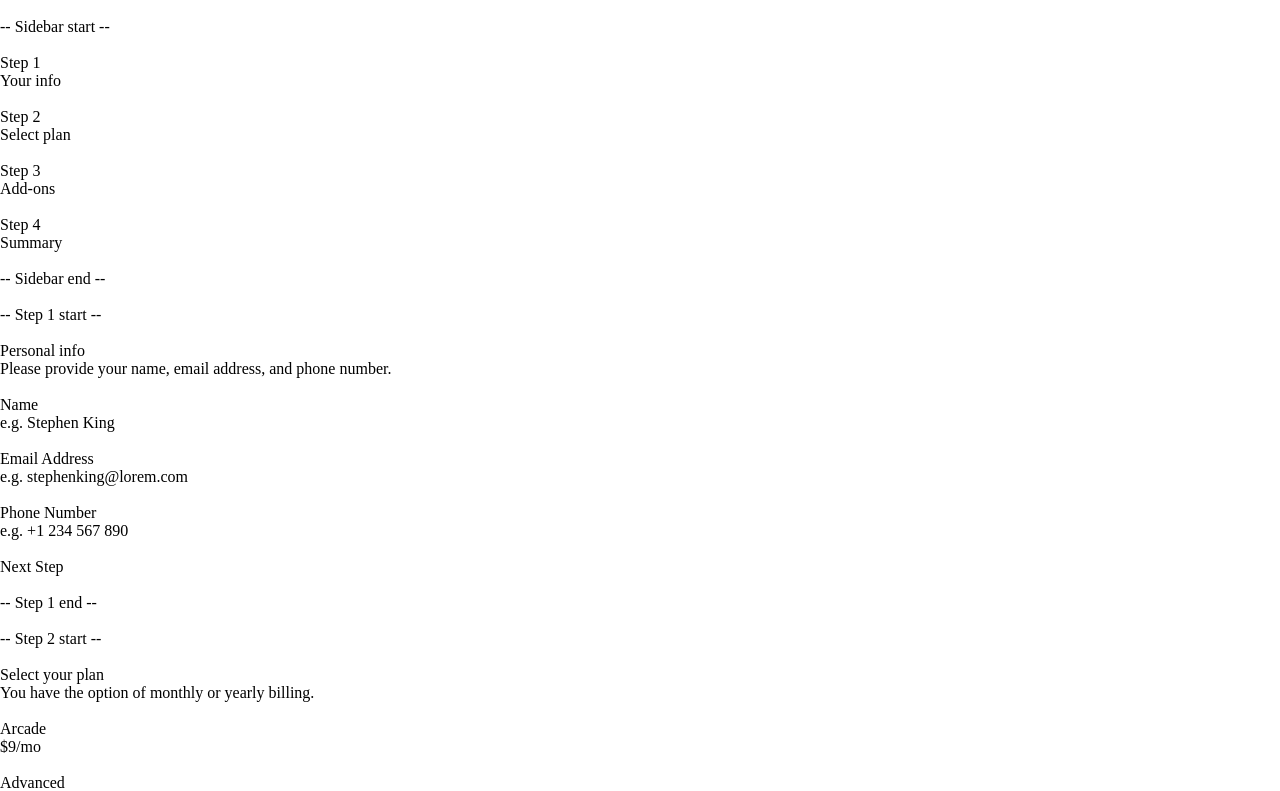
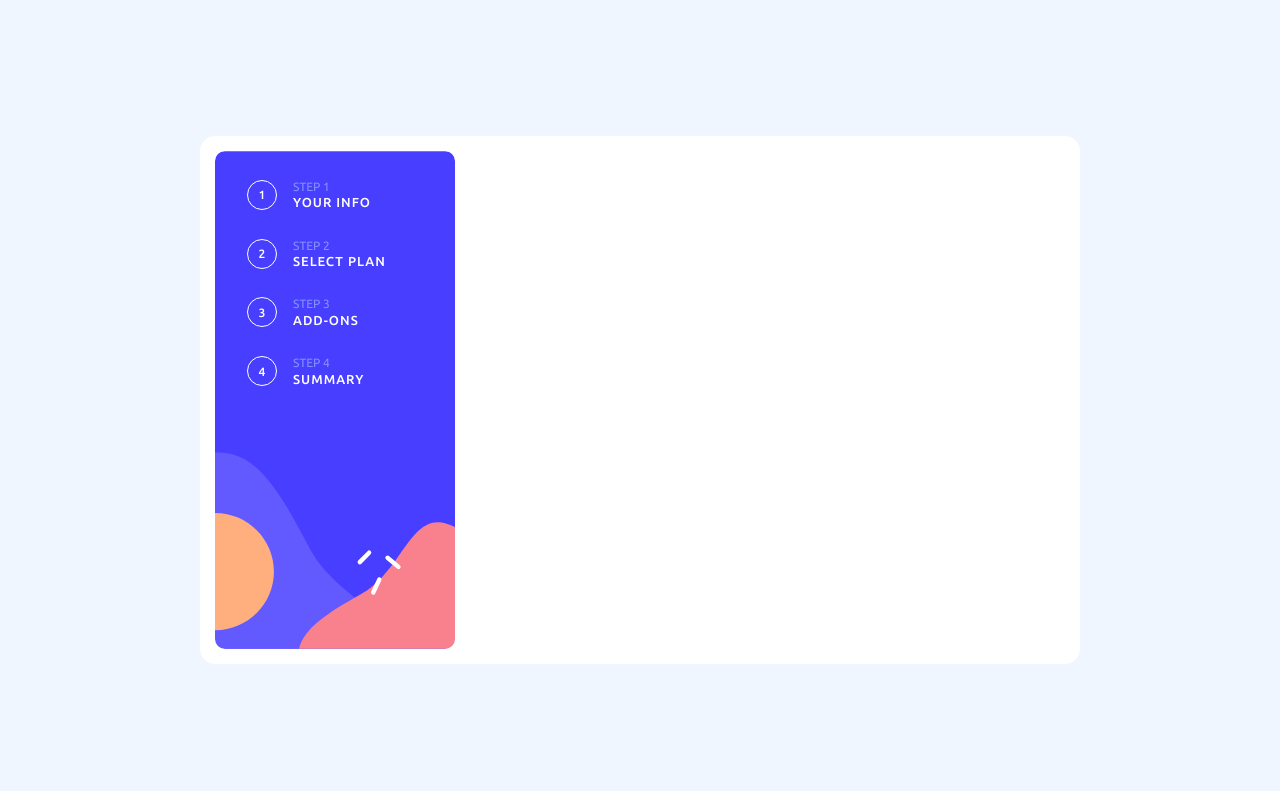
Before and after one commit to AAAnanastya/multi-step-form, a React (Create React App) app: page / in a window 1280 px wide. Shown: the top 791 px of the page. Built offline with nearby package versions, Linux system fonts and the light colour scheme.

Commit message:
Add basic grid and Sidebar component

```diff
--- a/src/App.jsx
+++ b/src/App.jsx
@@ -1,166 +1,7 @@
+import MultiStepForm from './сomponents/MultiStepForm';
+
 function App() {
-  return (
-    <div>
-      <br />
-      -- Sidebar start --
-      <br />
-      <br />
-      Step 1<br />
-      Your info
-      <br />
-      <br />
-      Step 2<br />
-      Select plan
-      <br />
-      <br />
-      Step 3<br />
-      Add-ons
-      <br />
-      <br />
-      Step 4<br />
-      Summary
-      <br />
-      <br />
-      -- Sidebar end --
-      <br />
-      <br />
-      -- Step 1 start --
-      <br />
-      <br />
-      Personal info
-      <br />
-      Please provide your name, email address, and phone number.
-      <br />
-      <br />
-      Name
-      <br />
-      e.g. Stephen King
-      <br />
-      <br />
-      Email Address
-      <br />
-      e.g. stephenking@lorem.com
-      <br />
-      <br />
-      Phone Number
-      <br />
-      e.g. +1 234 567 890
-      <br />
-      <br />
-      Next Step
-      <br />
-      <br />
-      -- Step 1 end --
-      <br />
-      <br />
-      -- Step 2 start --
-      <br />
-      <br />
-      Select your plan
-      <br />
-      You have the option of monthly or yearly billing.
-      <br />
-      <br />
-      Arcade
-      <br />
-      $9/mo
-      <br />
-      <br />
-      Advanced
-      <br />
-      $12/mo
-      <br />
-      <br />
-      Pro
-      <br />
-      $15/mo
-      <br />
-      <br />
-      Monthly
-      <br />
-      Yearly
-      <br />
-      <br />
-      Go Back
-      <br />
-      Next Step
-      <br />
-      <br />
-      -- Step 2 end --
-      <br />
-      <br />
-      -- Step 3 start --
-      <br />
-      <br />
-      Pick add-ons
-      <br />
-      Add-ons help enhance your gaming experience.
-      <br />
-      <br />
-      Online service
-      <br />
-      Access to multiplayer games
-      <br />
-      +$1/mo
-      <br />
-      <br />
-      Larger storagev
-      <br />
-      Extra 1TB of cloud save
-      <br />
-      +$2/mo
-      <br />
-      <br />
-      Customizable Profile
-      <br />
-      Custom theme on your profile
-      <br />
-      +$2/mo
-      <br />
-      <br />
-      Go Back
-      <br />
-      Next Step
-      <br />
-      <br />
-      -- Step 3 end --
-      <br />
-      <br />
-      -- Step 4 start --
-      <br />
-      <br />
-      Finishing up
-      <br />
-      Double-check everything looks OK before confirming.
-      <br />
-      <br />
-      -- Dynamically add subscription and add-on selections here --
-      <br />
-      <br />
-      Total (per month/year)
-      <br />
-      <br />
-      Go Back
-      <br />
-      Confirm
-      <br />
-      <br />
-      -- Step 4 end --
-      <br />
-      <br />
-      -- Step 5 start --
-      <br />
-      <br />
-      Thank you!
-      <br />
-      <br />
-      Thanks for confirming your subscription! We hope you have fun using our platform. If you ever need support, please feel free to email
-      us at support@loremgaming.com.
-      <br />
-      <br />
-      -- Step 5 end --
-    </div>
-  );
+  return <MultiStepForm />;
 }
 
 export default App;
--- a/src/index.css
+++ b/src/index.css
@@ -1,8 +1,3 @@
-body {
-  margin: 0;
-  padding: 0;
-}
-
 /* ------------ Typography ------------ */
 
 @font-face {
@@ -37,3 +32,21 @@ body {
   --color-alabaster: hsl(231, 100%, 99%);
   --color-white: hsl(0, 0%, 100%);
 }
+
+/* ------------ Layout ------------ */
+
+body {
+  margin: 0;
+  padding: 0;
+  height: 100vh;
+  background-color: var(--color-magnolia);
+  display: flex;
+  justify-content: center;
+  align-items: center;
+}
+
+* {
+  margin: 0;
+  padding: 0;
+  box-sizing: border-box;
+}
--- /dev/null
+++ b/src/сomponents/MultiStepForm.jsx
@@ -0,0 +1,12 @@
+import styles from './MultiStepForm.module.css';
+import Sidebar from './Sidebar/Sidebar';
+
+export default function MultiStepForm() {
+  return (
+    <form className={styles['adaptive-container']}>
+      <Sidebar />
+      <div className={styles.form}></div>
+      <div className={styles.checkout}></div>
+    </form>
+  );
+}
--- /dev/null
+++ b/src/сomponents/MultiStepForm.module.css
@@ -0,0 +1,56 @@
+.adaptive-container {
+  display: grid;
+  background-color: var(--color-white);
+}
+
+.form,
+.checkout {
+  background-color: var(--color-white);
+}
+
+/* ------------ Phone and portrait tablets adaptive ------------ */
+@media (max-width: 768px) {
+  .adaptive-container {
+    grid-template-rows: 25% auto 10%;
+    width: 100vw;
+    height: 100vh;
+    background: transparent;
+  }
+
+  .form {
+    grid-row: 2;
+    position: absolute;
+    top: 285px;
+    left: 50%;
+    transform: translate(-50%, -50%);
+    height: 24rem;
+    width: 90%;
+  }
+
+  .checkout {
+    grid-row: 3;
+  }
+}
+
+/* ------------ Tablets and desktop adaptive ------------ */
+@media (min-width: 769px) {
+  .adaptive-container {
+    grid-template-columns: 240px auto;
+    grid-template-rows: auto 80px;
+    gap: 10px;
+    width: 55rem;
+    height: 33rem;
+    padding: 15px;
+    border-radius: 15px;
+  }
+
+  .form {
+    grid-column: 2;
+    grid-row: 1;
+  }
+
+  .checkout {
+    grid-column: 2;
+    grid-row: 2;
+  }
+}
--- /dev/null
+++ b/src/сomponents/Sidebar/Sidebar.jsx
@@ -0,0 +1,13 @@
+import SidebarItem from './SidebarItem';
+import styles from './Sidebar.module.css';
+
+export default function Sidebar() {
+  return (
+    <div className={styles.sidebar}>
+      <SidebarItem id="1" title="Your info" />
+      <SidebarItem id="2" title="Select plan" />
+      <SidebarItem id="3" title="Add-ons" />
+      <SidebarItem id="4" title="Summary" />
+    </div>
+  );
+}
--- /dev/null
+++ b/src/сomponents/Sidebar/Sidebar.module.css
@@ -0,0 +1,27 @@
+/* ------------ Phone and portrait tablets adaptive ------------ */
+@media (max-width: 768px) {
+  .sidebar {
+    grid-row: 1;
+    background: url('../../../public/assets/images/bg-sidebar-mobile.svg');
+    background-position: bottom;
+    background-size: cover;
+    background-repeat: no-repeat;
+    display: flex;
+    flex-direction: row;
+    justify-content: center;
+    gap: 16px;
+  }
+}
+
+/* ------------ Tablets and desktop adaptive ------------ */
+@media (min-width: 769px) {
+  .sidebar {
+    grid-column: 1;
+    grid-row: 1 / span 2;
+    border-radius: 10px;
+    background: url('../../../public/assets/images/bg-sidebar-desktop.svg');
+    background-position: bottom;
+    background-size: contain;
+    background-repeat: no-repeat;
+  }
+}
--- /dev/null
+++ b/src/сomponents/Sidebar/SidebarItem.jsx
@@ -0,0 +1,13 @@
+import styles from './SidebarItem.module.css';
+
+export default function SidebarItem({ id, title, active }) {
+  return (
+    <div className={styles['sidebar-item']}>
+      <button className={`${styles['step-pointer']} ${active ? styles['active'] : ''}`}>{id}</button>
+      <div className={styles['sidebar-item-description']}>
+        <h2 className={styles['step-subtitle']}>Step {id}</h2>
+        <h1 className={styles.title}>{title}</h1>
+      </div>
+    </div>
+  );
+}
--- /dev/null
+++ b/src/сomponents/Sidebar/SidebarItem.module.css
@@ -0,0 +1,74 @@
+.sidebar-item {
+  display: flex;
+  margin: 0;
+}
+
+.step-pointer {
+  border-radius: 50%;
+  border: 1px solid var(--color-white);
+  color: var(--color-white);
+  background-color: transparent;
+  font-family: 'Ubuntu';
+  font-weight: 500;
+}
+
+.active {
+  color: var(--color-marine-blue);
+  background-color: var(--color-light-blue);
+  border: none;
+}
+.sidebar-item-description {
+  display: flex;
+  flex-direction: column;
+  gap: 2.5px;
+}
+
+.step-subtitle {
+  font-family: 'Ubuntu';
+  font-size: 12px;
+  font-weight: 400;
+  text-transform: uppercase;
+  color: var(--color-light-blue);
+  opacity: 0.5;
+}
+
+.title {
+  font-family: 'Ubuntu';
+  font-size: 13px;
+  font-weight: 500;
+  letter-spacing: 1px;
+  text-transform: uppercase;
+  margin: 0;
+  color: var(--color-white);
+}
+
+/* ------------ Phone and portrait tablets adaptive ------------ */
+@media (max-width: 768px) {
+  .sidebar-item {
+    margin-top: 30px;
+  }
+
+  .step-pointer {
+    width: 35px;
+    height: 35px;
+    font-size: 14px;
+  }
+
+  .sidebar-item-description {
+    display: none;
+  }
+}
+
+/* ------------ Tablets and desktop adaptive ------------ */
+@media (min-width: 769px) {
+  .sidebar-item {
+    margin: 1.8rem 2rem;
+    gap: 1rem;
+  }
+
+  .step-pointer {
+    width: 30px;
+    height: 30px;
+    font-size: 12px;
+  }
+}
```
